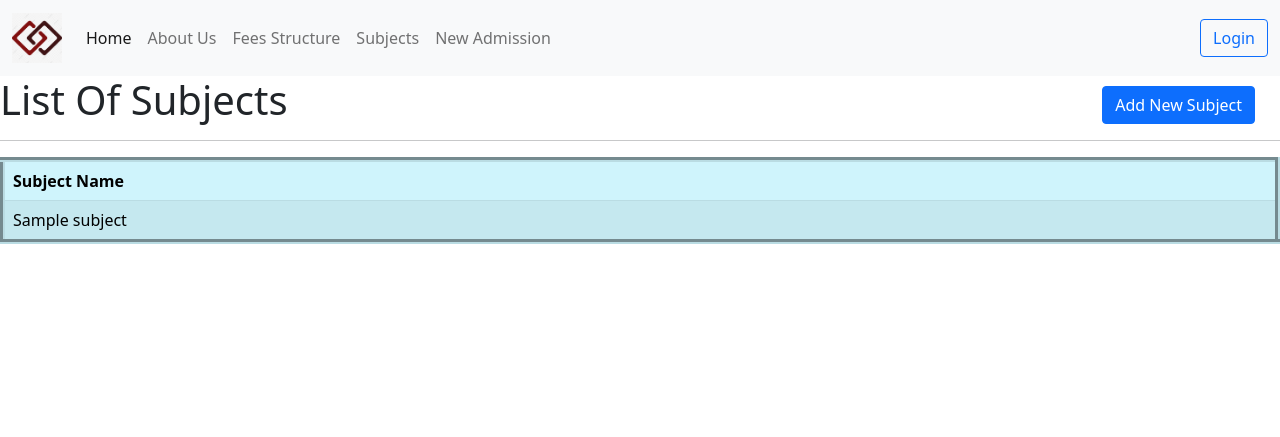
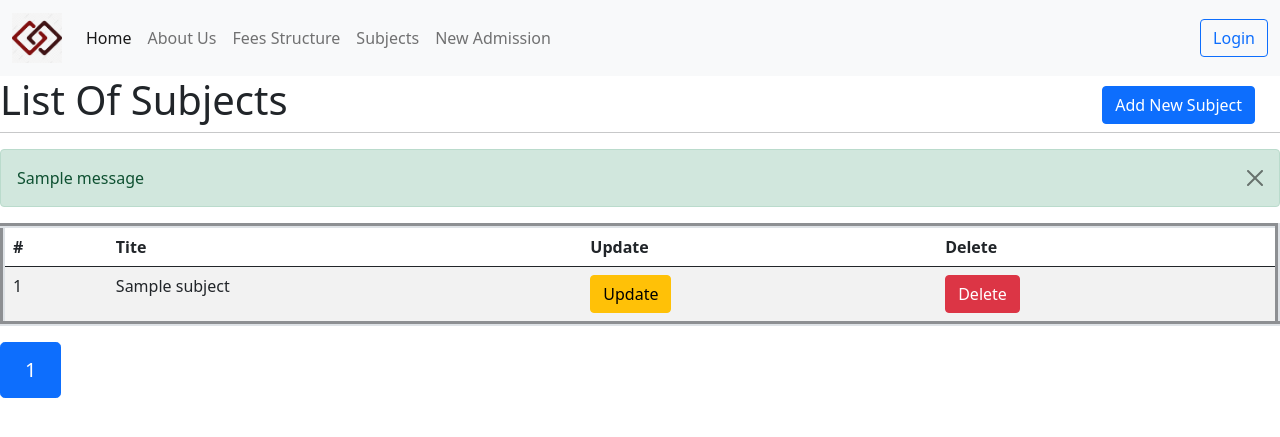
Before and after one commit to 930krishna/school, a Django app: page /subList in a window 1280 px wide. Shown: the top 437 px of the page. Run offline with Django 4.2, Linux system fonts and the light colour scheme; tables that the repository leaves empty hold one stand-in row (values such as "Sample post"); one stand-in notice (Sample message) is shown; some libraries are stand-ins or nearby versions.

Commit message:
I have done Flash Message & Pagination on subject

```diff
--- a/management/views.py
+++ b/management/views.py
@@ -1,5 +1,7 @@
 from http.client import HTTPResponse
 from django.shortcuts import render,redirect
+from django.contrib import messages
+from django.core.paginator import Paginator
 from django.views import View
 from .models import *
 from .forms import *
@@ -15,10 +17,22 @@ class AddSubject(View):
         myform=AddsubjectForm(request.POST)
         if myform.is_valid():
             myform.save()
-            return redirect('home')
+            messages.success(request, "Subject Added Successfully")
+            return redirect('subList')
         else:
             return HTTPResponse("<h4>Subject is not added.</h4>")
 
 def subList(request):
     data=Subject.objects.all()
-    return render(request,'subList.html',{'mydata':data})
+
+    # creating a paginator object
+    p = Paginator(data, 5)
+
+    # getting the desired page number from url
+    page_number = request.GET.get('page')
+
+    # returns the desired page object
+    page_obj = p.get_page(page_number)
+
+    context = {'mydata': page_obj}
+    return render(request,'subList.html',context)
--- a/school/urls.py
+++ b/school/urls.py
@@ -21,6 +21,7 @@ from management import views
 urlpatterns = [
     path('admin/', admin.site.urls),
     path('',views.home,name='home'),
+    path('home',views.home,name='home'),
     path('management',include('management.urls')),
     path('addsub',views.AddSubject.as_view(),name='addsub'),
     path('subList',views.subList,name='subList')
--- a/templates/subList.html
+++ b/templates/subList.html
@@ -1,6 +1,7 @@
 {% extends 'base.html' %}
 
 {% block body %}
+<div class="row">
 <div>
     <div style="float:left;">
         <h1>List Of Subjects</h1>
@@ -11,20 +12,46 @@
 </div>
 <br><br>
 <hr>
-<table border="5" class="table table-info table-striped table-hover table-bordered">
+<div class="container">
+{% for msg in messages  %}
+<div class="alert alert-success alert-dismissible fade show" role="alert">
+ {{ msg }}
+<button type="button" class="btn-close" data-bs-dismiss="alert" aria-label="Close"></button>
+</div>
+{% endfor %}
+
+<table border="5" class="table table-striped table-hover">
     <thead>
         <tr>
-            <th>Subject Name
-            </th>
+            <th>#</th>
+            <th>Tite</th>
+            <th>Update</th>
+            <th>Delete</th>
         </tr>
     </thead>
     <tbody>
+
         {% for dt in mydata %}
         <tr>
+            <td>{{ forloop.counter0|add:mydata.start_index}}</td>
             <td>{{ dt.subject_name }}</td>
-
+            <td><a href="#"><button class="btn btn-warning">Update</button></a></td>
+            <td><a href="#"><button class="btn btn-danger">Delete</button></a></td>
         </tr>
         {% endfor %}
     </tbody>
 </table>
+<nav>
+  <ul class="pagination pagination-lg">
+      {% for i in mydata.paginator.page_range %}
+      {% if mydata.number == i %}
+        <li class="page-item active" aria-current="page"><span class="page-link">{{ i }}</span></li>
+      {% else %}
+        <li class="page-item"><a class="page-link" href="?page={{ i }}">{{ i }}</a></li>
+      {% endif %}
+    {% endfor %}
+  </ul>
+</nav>
+</div>
+</div>
 {% endblock body %}
```
